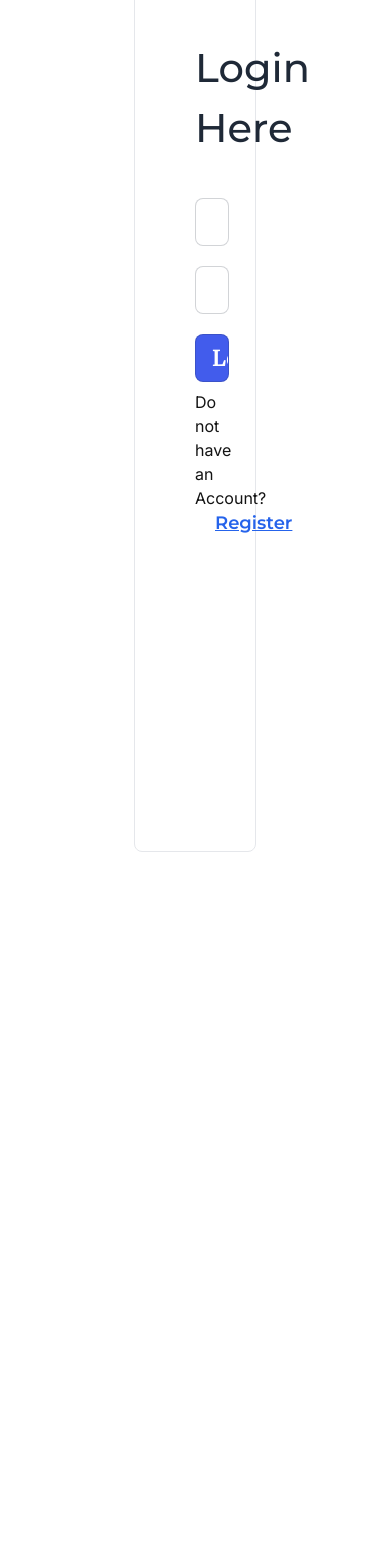
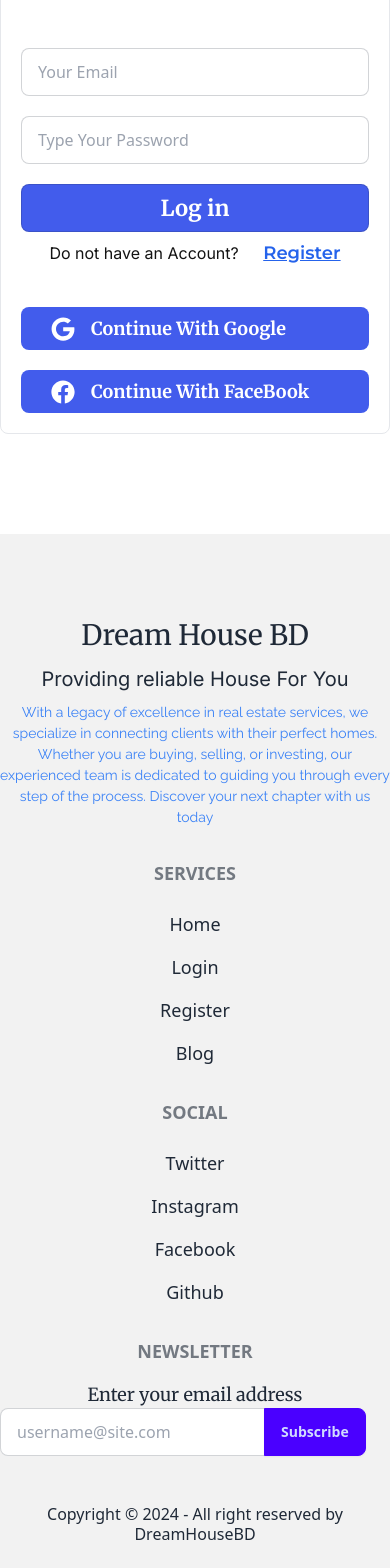
Before and after one commit to leon-dream1/Dream-House-BD, a React (Vite) app: page /login in a window 390 px wide. Shown: the part 195-1763 px from the top of the page. Before the commit the page ends 1047 px from the top, so only its background shows below. Built offline with nearby package versions, Linux system fonts and the light colour scheme; no server answers.

Commit message:
Responsive design done for mobile and tablet

```diff
--- a/index.html
+++ b/index.html
@@ -8,7 +8,7 @@
       href="/src/assets/images/home_icon.png"
     />
     <meta name="viewport" content="width=device-width, initial-scale=1.0" />
-    <title>Dream House BD | Choose Your Dream with Us</title>
+    <title>Dream House BD | Choose Your Dream House with Us</title>
   </head>
   <body>
     <div id="root"></div>
--- a/src/Root/Root.jsx
+++ b/src/Root/Root.jsx
@@ -1,6 +1,7 @@
 import { Outlet } from "react-router-dom";
 import Navbar from "../components/Shared/Navbar/Navbar";
 import { ToastContainer } from "react-toastify";
+import Footer from "../components/Shared/Footer/Footer";
 
 const Root = () => {
   return (
@@ -8,6 +9,7 @@ const Root = () => {
       <ToastContainer />
       <Navbar />
       <Outlet></Outlet>
+      <Footer />
     </div>
   );
 };
--- a/src/components/Properties/Properties.jsx
+++ b/src/components/Properties/Properties.jsx
@@ -16,7 +16,7 @@ const Properties = () => {
         Top Properties
       </h2>
       <div className="container mx-auto mt-10">
-        <div className="grid grid-cols-4 gap-6">
+        <div className="grid grid-cols-1 md:grid-cols-2 lg:grid-cols-4 gap-6 m-4 lg:m-0">
           {properties.map((property) => (
             <Property key={property.id} property={property} />
           ))}
--- a/src/components/PropertyDetails/PropertyDetails.jsx
+++ b/src/components/PropertyDetails/PropertyDetails.jsx
@@ -14,7 +14,7 @@ const PropertyDetails = () => {
       <Helmet>
         <title>Property Details of id {id}</title>
       </Helmet>
-      <div className="grid grid-cols-2 gap-6 items-center">
+      <div className="grid grid-cols-1 lg:grid-cols-2 gap-6 items-center m-3">
         <div>
           <img src={selectedProperty.image} alt="" className="rounded-lg" />
         </div>
--- /dev/null
+++ b/src/components/Shared/Footer/Footer.jsx
@@ -0,0 +1,70 @@
+import { NavLink } from "react-router-dom";
+
+const Footer = () => {
+  return (
+    <div className="pt-[80px] bg-base-200 mt-[100px]">
+      <div className="container mx-auto grid  grid-cols-1 md:grid-cols-2 lg:grid-cols-4 gap-8 items-center mb-6 text-center md:text-start p-0 md:p-10 lg:p-0">
+        <div className="">
+          <p className="text-[28px] font-merriweather font-medium">
+            Dream House BD
+          </p>
+          <p className="text-[20px] font-inter mt-2">
+            Providing reliable House For You
+          </p>
+          <p className="text-[14px] font-raleway text-blue-500 mt-2">
+            With a legacy of excellence in real estate services, we specialize
+            in connecting clients with their perfect homes. Whether you are
+            buying, selling, or investing, our experienced team is dedicated to
+            guiding you through every step of the process. Discover your next
+            chapter with us today
+          </p>
+        </div>
+        <div className="flex flex-col space-y-4 text-[18px] lg:pl-10">
+          <h6 className="footer-title">Services</h6>
+          <NavLink to={"/"} className="link link-hover">
+            Home
+          </NavLink>
+          <NavLink to={"/login"} className="link link-hover">
+            Login
+          </NavLink>
+          <NavLink to={"/register"} className="link link-hover">
+            Register
+          </NavLink>
+          <NavLink to={"/blog"} className="link link-hover">
+            Blog
+          </NavLink>
+        </div>
+        <div className="flex flex-col space-y-4 text-[18px]">
+          <h6 className="footer-title">Social</h6>
+          <a className="link link-hover">Twitter</a>
+          <a className="link link-hover">Instagram</a>
+          <a className="link link-hover">Facebook</a>
+          <a className="link link-hover">Github</a>
+        </div>
+        <div className="space-y-4 text-[18px]">
+          <h6 className="footer-title">Newsletter</h6>
+          <fieldset className="form-control">
+            <label className="">
+              <span className="text-center font-merriweather">Enter your email address</span>
+            </label>
+            <div className="join">
+              <input
+                type="text"
+                placeholder="username@site.com"
+                className="input input-bordered join-item"
+              />
+              <button className="btn btn-primary join-item">Subscribe</button>
+            </div>
+          </fieldset>
+        </div>
+      </div>
+      <footer className="footer footer-center py-6 bg-base-200 text-base-content text-[16px]">
+        <aside>
+          <p>Copyright © 2024 - All right reserved by DreamHouseBD</p>
+        </aside>
+      </footer>
+    </div>
+  );
+};
+
+export default Footer;
--- a/src/components/Shared/Navbar/Navbar.jsx
+++ b/src/components/Shared/Navbar/Navbar.jsx
@@ -40,7 +40,7 @@ const Navbar = () => {
             </div>
             <ul
               tabIndex={0}
-              className="menu menu-sm dropdown-content mt-3 z-[1] p-2 shadow bg-base-100 rounded-box w-52 space-x-6"
+              className="menu menu-sm dropdown-content mt-3 z-[1] p-2 shadow bg-base-100 rounded-box w-52 space-y-4 lg::space-y-0 space-x-0 lg:space-x-6"
             >
               <NavLink
                 className={({ isActive }) =>
@@ -68,6 +68,26 @@ const Navbar = () => {
                     ? "text-green-700 font-extrabold text-[18px] font-merriweather"
                     : "text-[18px] font-merriweather font-semibold text-[#131313]"
                 }
+                to={"/blog"}
+              >
+                Blog
+              </NavLink>
+              <NavLink
+                className={({ isActive }) =>
+                  isActive
+                    ? "text-green-700 font-extrabold text-[18px] font-merriweather"
+                    : "text-[18px] font-merriweather font-semibold text-[#131313]"
+                }
+                to={"/location"}
+              >
+                Location
+              </NavLink>
+              <NavLink
+                className={({ isActive }) =>
+                  isActive
+                    ? "text-green-700 font-extrabold text-[18px] font-merriweather"
+                    : "text-[18px] font-merriweather font-semibold text-[#131313]"
+                }
                 to={"/register"}
               >
                 Register
@@ -76,7 +96,7 @@ const Navbar = () => {
           </div>
           <button
             onClick={() => navigate("/")}
-            className="text-[22px] font-merriweather text-[#131313] font-extrabold"
+            className="text-[18px] md:text-[22px] font-merriweather text-[#131313] font-extrabold"
           >
             DreamHouse
           </button>
@@ -164,7 +184,7 @@ const Navbar = () => {
               </div>
               <button
                 onClick={handleLogout}
-                className="bg-[#ee4040] text-white text-[18px] font-merriweather font-semibold px-[35px] py-[10px] rounded-lg"
+                className="bg-[#ee4040] text-white  text-[14px] md:text-[18px] font-merriweather font-semibold px-[20px] md:px-[35px] py-[10px] rounded-lg"
               >
                 Log out
               </button>
@@ -172,7 +192,7 @@ const Navbar = () => {
           ) : (
             <button
               onClick={() => navigate("/login")}
-              className="bg-[#425CEC] text-white text-[18px] font-merriweather font-semibold px-[35px] py-[10px] rounded-lg"
+              className="bg-[#425CEC] text-white text-[14px] md:text-[18px] font-merriweather font-semibold px-[20px] md:px-[35px] py-[10px] rounded-lg"
             >
               Login
             </button>
--- a/src/components/UpdateProfile/UpdateProfile.jsx
+++ b/src/components/UpdateProfile/UpdateProfile.jsx
@@ -28,11 +28,11 @@ const UpdateProfile = () => {
   };
   console.log(user);
   return (
-    <div className="container mx-auto mt-[100px] w-[50%] p-[60px] border rounded-lg">
+    <div className="container mx-auto mt-[100px] w-[100%] lg:w-[50%] p-[10px] md:p-[60px] border rounded-lg">
       <Helmet>
         <title>Update Profile</title>
       </Helmet>
-      <h2 className="text-[40px] text-center text-blue-600 font-merriweather mb-6">
+      <h2 className="text-[30px] md:text-[40px] text-center text-blue-600 font-merriweather mb-6">
         Welcome,{user.displayName}
       </h2>
       <form onSubmit={handleSubmit(onSubmit)} className="space-y-[20px]">
--- a/src/pages/Login/Login.jsx
+++ b/src/pages/Login/Login.jsx
@@ -5,8 +5,7 @@ import { AuthContext } from "../../Provider/ContextProvider";
 import { toast } from "react-toastify";
 import { FaGoogle } from "react-icons/fa";
 import { FaFacebook } from "react-icons/fa";
-import {Helmet} from "react-helmet";
-
+import { Helmet } from "react-helmet";
 
 const Login = () => {
   const navigate = useNavigate();
@@ -29,7 +28,7 @@ const Login = () => {
           email: "",
           password: "",
         });
-        navigate(location.state ? location.state : '/');
+        navigate(location.state ? location.state : "/");
       })
       .catch((error) => {
         console.log(error.code);
@@ -43,7 +42,7 @@ const Login = () => {
       // eslint-disable-next-line no-unused-vars
       .then((result) => {
         toast.success("Log in successfully.........");
-        navigate(location.state ? location.state : '/');
+        navigate(location.state ? location.state : "/");
       })
       .catch((err) => {
         console.log(err);
@@ -55,7 +54,7 @@ const Login = () => {
       // eslint-disable-next-line no-unused-vars
       .then((result) => {
         toast.success("Log in successfully.........");
-        navigate(location.state ? location.state : '/');
+        navigate(location.state ? location.state : "/");
       })
       .catch((err) => {
         console.log(err);
@@ -63,7 +62,7 @@ const Login = () => {
   };
 
   return (
-    <div className="w-[30%] mx-auto mt-[100px] p-[60px] border rounded-lg">
+    <div className="w-[100%] lg:w-[30%] md:mx-auto mt-[50px] md:mt-[100px] p-[20px] md:p-[60px] border rounded-lg">
       <Helmet>
         <title>Login</title>
       </Helmet>
@@ -111,16 +110,16 @@ const Login = () => {
       </div>
       <div
         onClick={handleGoogleLogIn}
-        className="mt-10 flex items-center bg-[#425CEC] text-white text-[18px] font-semibold font-merriweather cursor-pointer space-x-10 py-2 rounded-lg"
+        className="mt-10 flex items-center bg-[#425CEC] text-white text-[18px] font-semibold font-merriweather cursor-pointer space-x-4  lg:space-x-10 py-2 rounded-lg justify-start md:justify-center lg:justify-start"
       >
-        <FaGoogle size={24} className="ml-[70px]" />
+        <FaGoogle size={24} className="ml-[30px] lg:ml-[70px]" />
         <button>Continue With Google</button>
       </div>
       <div
         onClick={handleFacebookLogIn}
-        className="mt-5 flex items-center bg-[#425CEC] text-white text-[18px] font-semibold font-merriweather cursor-pointer space-x-10 py-2 rounded-lg"
+        className="mt-5 flex items-center bg-[#425CEC] text-white text-[18px] font-semibold font-merriweather cursor-pointer space-x-4 lg:space-x-10 py-2 rounded-lg justify-start md:justify-center lg:justify-start"
       >
-        <FaFacebook size={24} className="ml-[70px]" />
+        <FaFacebook size={24} className="ml-[30px] lg:ml-[70px]" />
         <button>Continue With FaceBook</button>
       </div>
     </div>
--- a/src/pages/Register/Register.jsx
+++ b/src/pages/Register/Register.jsx
@@ -47,7 +47,7 @@ const Register = () => {
     setPasswordType("password");
   };
   return (
-    <div className="w-[30%] mx-auto mt-[100px] p-[60px] border rounded-lg">
+    <div className="w-[100%] lg:w-[30%] md:mx-auto mt-[50px] md:mt-[100px] p-[20px] md:p-[60px] border rounded-lg">
       <Helmet>
         <title>Register</title>
       </Helmet>
```
Also changed, not shown: src/components/Banner/Banner.jsx (+16 -27 lines), 1 other file (tests, documents, lock files or other folders).
